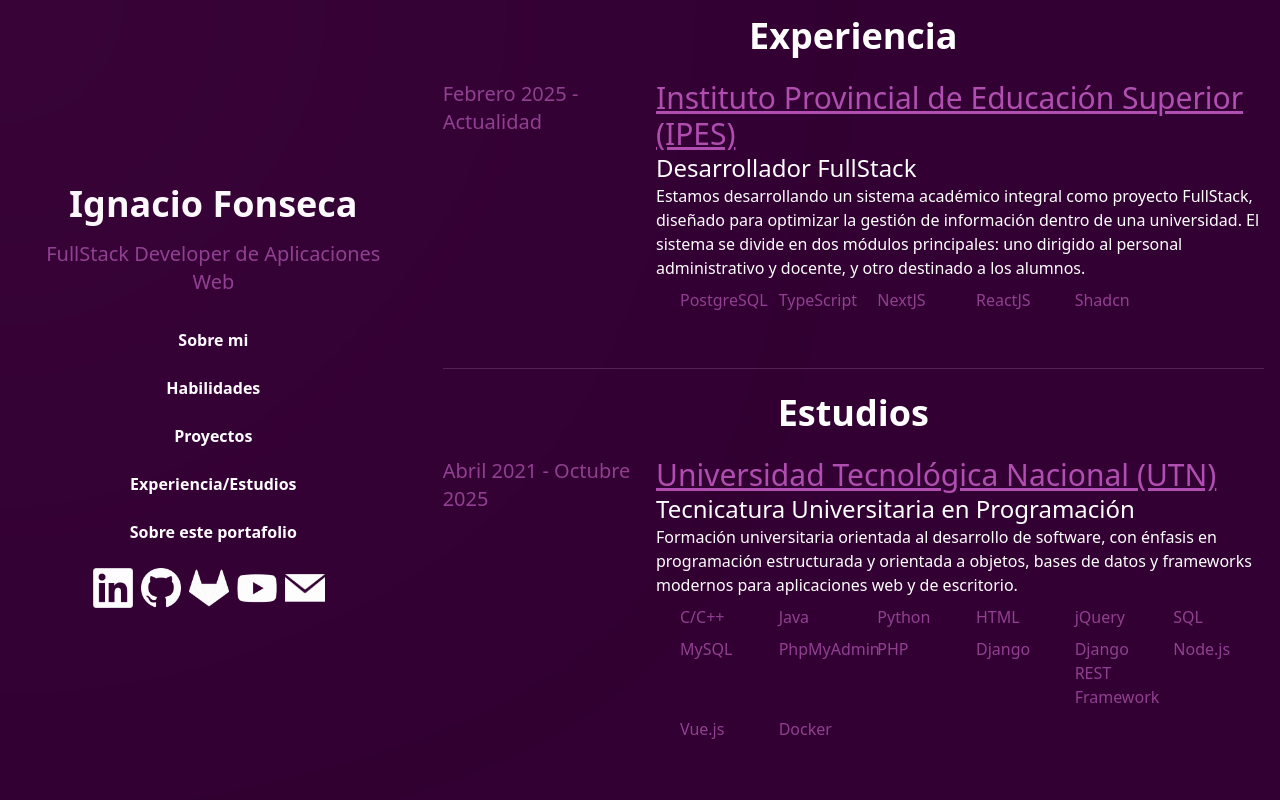
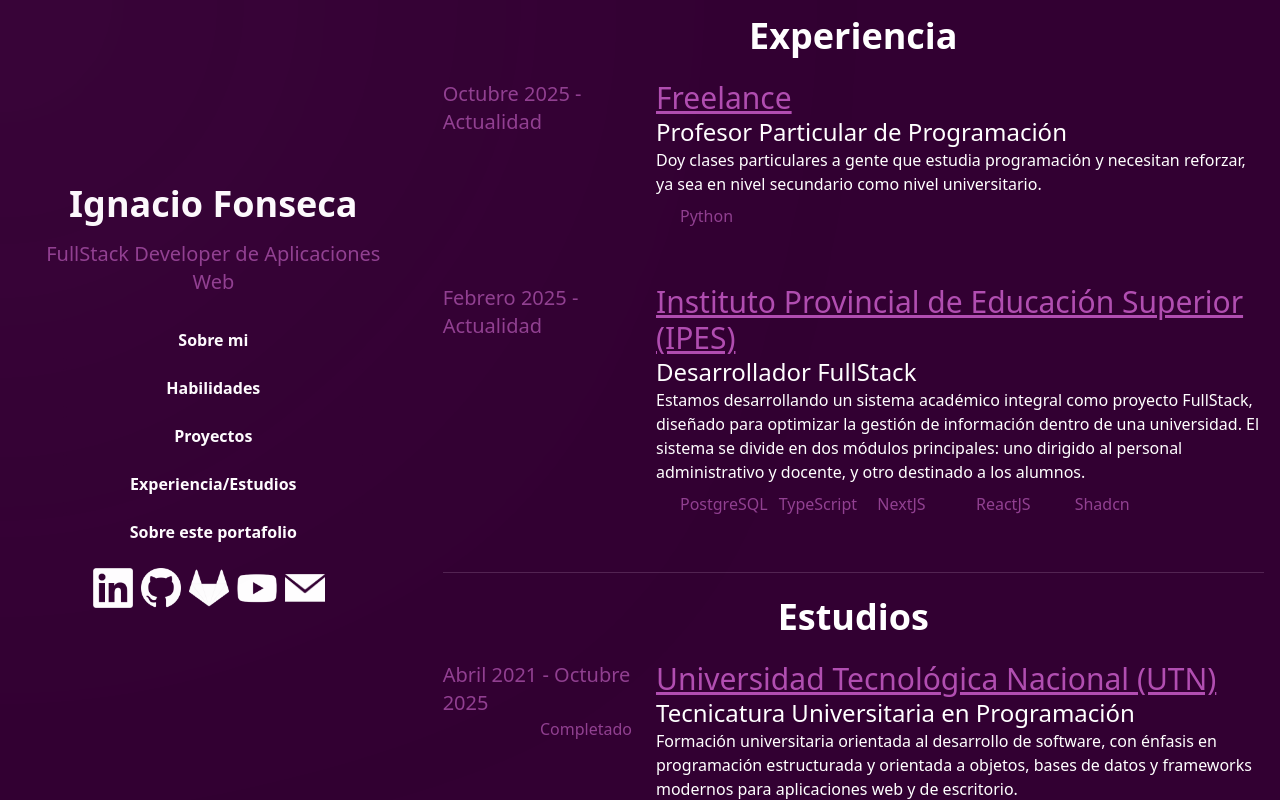
Before and after one commit to nachengue007/portafolio, a React (Vite) app: page / in a window 1280 px wide. Both pictures are taken after a click on the button "Experiencia/Estudios". Built offline with nearby package versions, Linux system fonts and the light colour scheme.

Commit message:
agregue cosas a proyectos y educacion

```diff
--- a/src/components/Education.tsx
+++ b/src/components/Education.tsx
@@ -2,6 +2,13 @@
 
 export function Education(){
   const experiencia = [
+    {
+      nombre: "Freelance",
+      titulo: "Profesor Particular de Programación",
+      duracion: "Octubre 2025 - Actualidad",
+      descripcion: "Doy clases particulares a gente que estudia programación y necesitan reforzar, ya sea en nivel secundario como nivel universitario.",
+      aptitudes: ["Python"]
+    },
     {
       nombre: "Instituto Provincial de Educación Superior (IPES)",
       titulo: "Desarrollador FullStack",
@@ -15,6 +22,7 @@
       nombre: "Universidad Tecnológica Nacional (UTN)",
       titulo: "Tecnicatura Universitaria en Programación",
       duracion: "Abril 2021 - Octubre 2025",
+      estado: "Completado",
       descripcion: "Formación universitaria orientada al desarrollo de software, con énfasis en programación estructurada y orientada a objetos, bases de datos y frameworks modernos para aplicaciones web y de escritorio.",
       aptitudes: ["C/C++", "Java", "Python", "HTML", "jQuery", "SQL", "MySQL", "PhpMyAdmin", "PHP", "Django", "Django REST Framework", "Node.js", "Vue.js", "Docker"]
     },
@@ -22,6 +30,7 @@
       nombre: "Alkemy",
       titulo: "Programador en .NET + React",
       duracion: "Marzo 2025 - Junio 2025",
+      estado: "Completado",
       descripcion: "Entrenamiento intensivo enfocado en el desarrollo de aplicaciones web con tecnologías Microsoft y frontend moderno, combinando .NET y React para proyectos colaborativos con metodologías ágiles.",
       aptitudes: ["Microsoft SQL Server", "SQL Server Management Studio", "Visual Studio", ".NET Framework", "ASP.NET", "Reactjs"]
     },
@@ -29,6 +38,7 @@
       nombre: "Centro Politécnico Malvinas Argentinas",
       titulo: "Tecnicatura Universitaria en Ciencias de Datos e Inteligencia Artificial",
       duracion: "Agosto 2023 - Diciembre 2023",
+      estado: "Abandonado",
       descripcion: "Estudios en análisis de datos, estadística aplicada e introducción a la inteligencia artificial, con herramientas de programación y gestión de bases de datos. (Carrera pausada, plan de retomar en 2026).",
       aptitudes: ["Python", "Oracle SQL Developer", "InfoStat", "Prolog"]
     },
@@ -36,6 +46,7 @@
       nombre: "Fundación Mirgor",
       titulo: "Curso Básico Inicial de Operario de Producción (Fabrica)",
       duracion: "Marzo 2023 - Abril 2023",
+      estado: "Completado",
       descripcion: "Capacitación en procesos productivos industriales, gestión de calidad y seguridad ocupacional, aplicando metodologías de mejora continua y prácticas de producción eficientes.",
       aptitudes: ["Sistemas de Gestión Ambiental", "Sistemas de Calidad", "Sistemas de Producción", "Seguridad y Salud Ocupacional (OHS)", "5S"]
     },
@@ -43,6 +54,7 @@
       nombre: "freeCodeCamp",
       titulo: "Curso HTML y CSS",
       duracion: "2020 - 2020",
+      estado: "Completado",
       descripcion: "Curso online orientado al diseño y maquetación de páginas web utilizando estándares modernos de HTML y CSS, con enfoque en buenas prácticas y responsividad.",
       aptitudes: ["HTML", "CSS"]
     },
@@ -50,6 +62,7 @@
       nombre: "SoloLearn",
       titulo: "Curso HTML",
       duracion: "2018 - 2018",
+      estado: "Completado",
       descripcion: "Curso introductorio en desarrollo web con HTML, adquiriendo las bases para la estructuración de documentos y creación de sitios estáticos.",
       aptitudes: ["HTML"]
     },
@@ -83,6 +96,7 @@
       <div className="md:flex pb-8" key={i}>
         <div className="md:w-1/4 md:pr-4 md:flex md:flex-col items-end">
           <h3 className="text-xl text-darkpurple-500">{e.duracion}</h3>
+          <h3 className="text-l text-darkpurple-500">{e.estado}</h3>
         </div>
 
         <div className="md:w-3/4 md:pl-2">
--- a/src/components/Projects.tsx
+++ b/src/components/Projects.tsx
@@ -131,6 +131,15 @@
       image: vuetifyImage,
       screenshots: [gestion_proyectos_1, gestion_proyectos_2, gestion_proyectos_3, gestion_proyectos_4, gestion_proyectos_5, gestion_proyectos_6, gestion_proyectos_7, gestion_proyectos_8, gestion_proyectos_9, gestion_proyectos_10, gestion_proyectos_11, gestion_proyectos_12],
     },
+    {
+      id: 8,
+      nombre: "LocalBox",
+      descripcion: "Es un sistema de almacenamiento para poder crear y gestionar tu propio servidor NAS. Donde podes guardar, eliminar y descargar archivos, tener multiples usuarios y compartir dentro de la red tus archivos, ya sean a usuarios en especifico como a todos los que esten registrados.",
+      tecnologias: ["PostgreSQL", "C#", "ASP.NET", "TypeScript", "ReactJS", "Axios", "Tailwind CSS 4"],
+      url: "",
+      image: vuetifyImage,
+      screenshots: [],
+    },
   ];
 
   return <div className="pl-2 flex flex-col md:justify-center md:h-screen">
```
